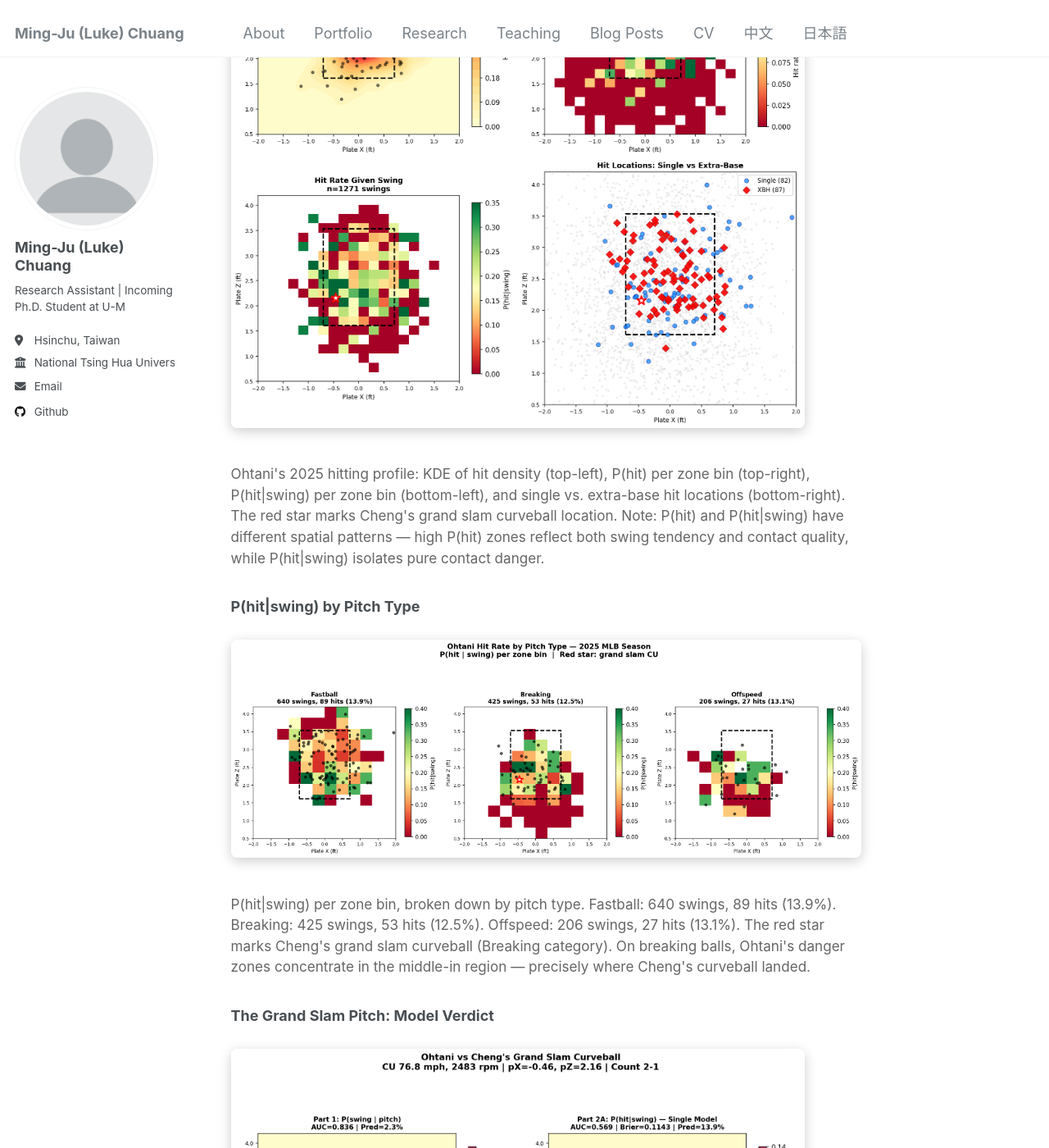
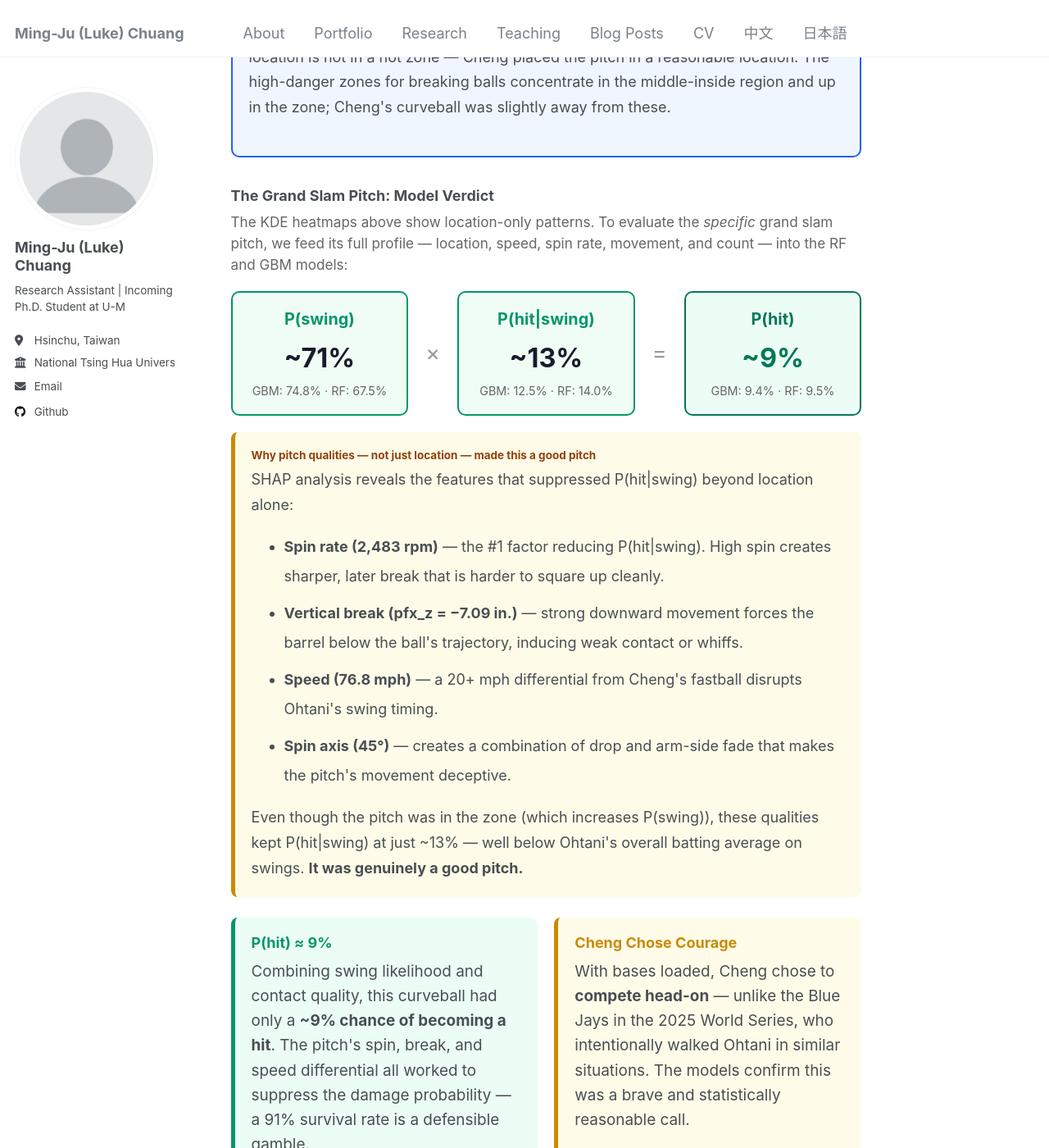
Before and after one commit to LukeChuang890212/LukeChuang890212.github.io, a Jekyll site: the page built from _portfolio/portfolio-98-baseball-jpn.md, in a window 1280 px wide and 1400 px high, scrolled down 5288 px. Shown: the whole window at 82% size. Built offline with Jekyll 4.4.1, drawn with Linux system fonts in a browser that asks for light colours; some of the changed text lies outside the part shown.

Commit message:
Replace separate heatmaps with unified KDE decomposition in Japan analysis
- Replace 4 figures (swing heatmap, hit heatmap, hit-by-type, logistic
  model verdict) with single ohtani_kde_heatmap.png showing P(swing),
  P(hit|swing), P(hit) by pitch type in one 4x3 grid
- Report specific RF/GBM predictions: P(swing)~71%, P(hit|swing)~13%,
  P(hit)~9% for the grand slam curveball
- Add SHAP-informed explanation of why pitch qualities (spin rate 2483rpm,
  vertical break -7.09in, speed differential, spin axis) suppressed hit
  probability beyond location alone
- Update conclusions and closing to use P(hit)~9% consistently

Co-Authored-By: Claude Opus 4.6 <noreply@anthropic.com>

```diff
--- a/_portfolio/portfolio-98-baseball-jpn.md
+++ b/_portfolio/portfolio-98-baseball-jpn.md
@@ -85,36 +85,61 @@ collection: portfolio
   </div>
 </div>
 
-### Ohtani's Swing Tendency: P(swing) (2025 MLB Season)
+### Ohtani's Hitting Profile: P(swing), P(hit|swing), P(hit) (2025 MLB Season)
 
-<img src="/images/jpn_ohtani_swing_heatmap.png" alt="Ohtani Swing Heatmap 2025" style="width: 100%; max-width: 800px; border-radius: 8px; box-shadow: 0 4px 15px rgba(0,0,0,0.2); margin: 20px 0;">
+<img src="/images/jpn_ohtani_kde_heatmap.png" alt="Ohtani KDE Heatmaps — P(swing), P(hit|swing), P(hit) by Pitch Type" style="width: 100%; max-width: 900px; border-radius: 8px; box-shadow: 0 4px 15px rgba(0,0,0,0.2); margin: 20px 0;">
 
-<p style="color: #666; font-size: 0.95em;">P(swing) per zone bin from Ohtani's 2025 season (2,831 pitches, 1,271 swings = 44.9% overall). Top-left: overall swing rate. Top-right/bottom: breakdown by Fastball, Breaking, and Offspeed. The red star marks Cheng's grand slam curveball location. Ohtani swings aggressively at pitches in the heart of the zone (~80%+), especially on breaking balls over the inner half.</p>
+<p style="color: #666; font-size: 0.95em;">Kernel-smoothed rate estimates from Ohtani's 2025 MLB season. Each row is a pitch category (Overall, Fastball, Breaking, Offspeed); each column is a probability component. <strong>Left: P(swing)</strong> — where Ohtani offers. <strong>Middle: P(hit|swing)</strong> — where contact is dangerous. <strong>Right: P(hit) = P(swing) × P(hit|swing)</strong> — the combined danger. The red star marks Cheng's grand slam curveball (pX=−0.46, pZ=2.16).</p>
 
-### Ohtani's Contact Quality: P(hit|swing) (2025 MLB Season)
-
-<img src="/images/jpn_ohtani_hit_heatmap.png" alt="Ohtani Hit Heatmap 2025" style="width: 100%; max-width: 700px; border-radius: 8px; box-shadow: 0 4px 15px rgba(0,0,0,0.2); margin: 20px 0;">
-
-<p style="color: #666; font-size: 0.95em;">Ohtani's 2025 hitting profile: KDE of hit density (top-left), P(hit) per zone bin (top-right), P(hit|swing) per zone bin (bottom-left), and single vs. extra-base hit locations (bottom-right). The red star marks Cheng's grand slam curveball location. Note: P(hit) and P(hit|swing) have different spatial patterns — high P(hit) zones reflect both swing tendency and contact quality, while P(hit|swing) isolates pure contact danger.</p>
-
-### P(hit|swing) by Pitch Type
-
-<img src="/images/jpn_ohtani_hit_heatmap_by_type.png" alt="Ohtani P(hit|swing) by Pitch Type 2025" style="width: 100%; max-width: 900px; border-radius: 8px; box-shadow: 0 4px 15px rgba(0,0,0,0.2); margin: 20px 0;">
-
-<p style="color: #666; font-size: 0.95em;">P(hit|swing) per zone bin, broken down by pitch type. Fastball: 640 swings, 89 hits (13.9%). Breaking: 425 swings, 53 hits (12.5%). Offspeed: 206 swings, 27 hits (13.1%). The red star marks Cheng's grand slam curveball (Breaking category). On breaking balls, Ohtani's danger zones concentrate in the middle-in region — precisely where Cheng's curveball landed.</p>
+<div style="background: #eff6ff; border: 2px solid #2563eb; padding: 20px; border-radius: 10px; margin: 20px 0;">
+  <h4 style="color: #1e3a5f; margin-top: 0;">What the KDE tells us about Cheng's curveball location</h4>
+  <p style="line-height: 1.7;">Looking at the <strong>Breaking ball row</strong> (3rd row), the grand slam curveball landed in a zone with <strong>moderate P(swing)</strong> and <strong>relatively low P(hit|swing)</strong>. The combined P(hit) at this location is not in a hot zone — Cheng placed the pitch in a reasonable location. The high-danger zones for breaking balls concentrate in the middle-inside region and up in the zone; Cheng's curveball was slightly away from these.</p>
+</div>
 
 ### The Grand Slam Pitch: Model Verdict
 
-<img src="/images/jpn_ohtani_hit_model.png" alt="Ohtani Grand Slam Model Analysis" style="width: 100%; max-width: 700px; border-radius: 8px; box-shadow: 0 4px 15px rgba(0,0,0,0.2); margin: 20px 0;">
+<p style="color: #666; font-size: 0.95em; margin-bottom: 5px;">The KDE heatmaps above show location-only patterns. To evaluate the <em>specific</em> grand slam pitch, we feed its full profile — location, speed, spin rate, movement, and count — into the RF and GBM models:</p>
+
+<div style="display: flex; flex-wrap: wrap; gap: 15px; margin: 20px 0;">
+  <div style="flex: 1; min-width: 180px; background: #f0fdf4; border: 2px solid #059669; padding: 18px; border-radius: 10px; text-align: center;">
+    <p style="color: #059669; font-weight: bold; font-size: 1.1em; margin: 0;">P(swing)</p>
+    <p style="font-size: 1.8em; font-weight: bold; margin: 8px 0 4px; color: #1a1a2e;">~71%</p>
+    <p style="font-size: 0.8em; color: #666; margin: 0;">GBM: 74.8% · RF: 67.5%</p>
+  </div>
+  <div style="flex: 0 0 30px; display: flex; align-items: center; justify-content: center; font-size: 1.5em; color: #999;">×</div>
+  <div style="flex: 1; min-width: 180px; background: #f0fdf4; border: 2px solid #059669; padding: 18px; border-radius: 10px; text-align: center;">
+    <p style="color: #059669; font-weight: bold; font-size: 1.1em; margin: 0;">P(hit|swing)</p>
+    <p style="font-size: 1.8em; font-weight: bold; margin: 8px 0 4px; color: #1a1a2e;">~13%</p>
+    <p style="font-size: 0.8em; color: #666; margin: 0;">GBM: 12.5% · RF: 14.0%</p>
+  </div>
+  <div style="flex: 0 0 30px; display: flex; align-items: center; justify-content: center; font-size: 1.5em; color: #999;">=</div>
+  <div style="flex: 1; min-width: 180px; background: #ecfdf5; border: 2px solid #047857; padding: 18px; border-radius: 10px; text-align: center;">
+    <p style="color: #047857; font-weight: bold; font-size: 1.1em; margin: 0;">P(hit)</p>
+    <p style="font-size: 1.8em; font-weight: bold; margin: 8px 0 4px; color: #047857;">~9%</p>
+    <p style="font-size: 0.8em; color: #666; margin: 0;">GBM: 9.4% · RF: 9.5%</p>
+  </div>
+</div>
+
+<div style="background: #fefce8; border-left: 5px solid #ca8a04; padding: 20px; border-radius: 8px; margin: 20px 0;">
+  <h4 style="color: #92400e; margin-top: 0;">Why pitch qualities — not just location — made this a good pitch</h4>
+  <p style="line-height: 1.7; margin-bottom: 12px;">SHAP analysis reveals the features that suppressed P(hit|swing) beyond location alone:</p>
+  <ul style="line-height: 2;">
+    <li><strong>Spin rate (2,483 rpm)</strong> — the #1 factor reducing P(hit|swing). High spin creates sharper, later break that is harder to square up cleanly.</li>
+    <li><strong>Vertical break (pfx_z = −7.09 in.)</strong> — strong downward movement forces the barrel below the ball's trajectory, inducing weak contact or whiffs.</li>
+    <li><strong>Speed (76.8 mph)</strong> — a 20+ mph differential from Cheng's fastball disrupts Ohtani's swing timing.</li>
+    <li><strong>Spin axis (45°)</strong> — creates a combination of drop and arm-side fade that makes the pitch's movement deceptive.</li>
+  </ul>
+  <p style="line-height: 1.7; margin-bottom: 0;">Even though the pitch was in the zone (which increases P(swing)), these qualities kept P(hit|swing) at just ~13% — well below Ohtani's overall batting average on swings. <strong>It was genuinely a good pitch.</strong></p>
+</div>
 
 <div style="display: flex; flex-wrap: wrap; gap: 20px; margin: 25px 0;">
   <div style="flex: 1; min-width: 250px; background: #ecfdf5; border-left: 5px solid #059669; padding: 20px; border-radius: 8px;">
-    <h3 style="color: #059669; margin-top: 0;">P(hit|swing) = 13.2%</h3>
-    <p style="font-size: 1.05em; line-height: 1.6;">The curveball Cheng threw (76.8 mph, 2483 rpm, at pX=-0.46, pZ=2.16) had a <strong>predicted P(hit|swing) of only ~13%</strong> based on the RF/GBM ensemble. Given that Ohtani swings, the contact-to-hit probability was low — it was not a bad pitch by the numbers.</p>
+    <h3 style="color: #059669; margin-top: 0;">P(hit) ≈ 9%</h3>
+    <p style="font-size: 1.05em; line-height: 1.6;">Combining swing likelihood and contact quality, this curveball had only a <strong>~9% chance of becoming a hit</strong>. The pitch's spin, break, and speed differential all worked to suppress the damage probability — a 91% survival rate is a defensible gamble.</p>
   </div>
   <div style="flex: 1; min-width: 250px; background: #fefce8; border-left: 5px solid #ca8a04; padding: 20px; border-radius: 8px;">
     <h3 style="color: #ca8a04; margin-top: 0;">Cheng Chose Courage</h3>
-    <p style="font-size: 1.05em; line-height: 1.6;">With bases loaded and first base open (if he walked Ohtani), Cheng chose to <strong>compete head-on</strong> — unlike the Blue Jays in the 2025 World Series, who intentionally walked Ohtani in similar situations. This was a brave call.</p>
+    <p style="font-size: 1.05em; line-height: 1.6;">With bases loaded, Cheng chose to <strong>compete head-on</strong> — unlike the Blue Jays in the 2025 World Series, who intentionally walked Ohtani in similar situations. The models confirm this was a brave and statistically reasonable call.</p>
   </div>
 </div>
 
@@ -122,7 +147,7 @@ collection: portfolio
 
 <img src="/images/jpn_ohtani_shap.png" alt="SHAP Analysis for Ohtani Hit Model" style="width: 100%; max-width: 800px; border-radius: 8px; box-shadow: 0 4px 15px rgba(0,0,0,0.2); margin: 20px 0;">
 
-<p style="color: #666; font-size: 0.95em;">SHAP summary (top-left), individual breakdown for the grand slam pitch (top-right), and dependence plots for vertical location and speed (bottom). The SHAP breakdown for the grand slam curveball shows a predicted P(hit|swing) of 12.5% (RF model alone; the RF/GBM ensemble average is 13.2%). Spin rate and being in-zone pushed it slightly higher, but location and vertical break kept it suppressed.</p>
+<p style="color: #666; font-size: 0.95em;">SHAP summary (top-left), individual breakdown for the grand slam pitch (top-right), and dependence plots for vertical location and speed (bottom). The SHAP breakdown for the grand slam curveball shows P(hit|swing) = 12.5% (GBM). The dominant protective factor was spin rate (2,483 rpm), which alone contributed the largest negative SHAP value. Being in-zone pushed P(hit|swing) slightly higher, but spin, vertical break, and speed differential kept it well below Ohtani's average.</p>
 
 ### Optimal Pitching Strategy: Decomposing P(hit)
 
@@ -137,7 +162,7 @@ collection: portfolio
     <div><span style="font-size: 1.6em; font-weight: bold; color: #7fecb3;">Fastball</span><br><span style="color: #aaa;">Low & away — P(hit) = 3.6%</span></div>
     <div><span style="font-size: 1.6em; font-weight: bold; color: #fca5a5;">Curveball</span><br><span style="color: #aaa;">Cheng's choice — P(hit) = 4.8%*</span></div>
   </div>
-  <p style="color: #888; font-size: 0.85em; margin-top: 15px;">*Optimal curveball location. P(hit) = P(swing) × P(hit|swing) accounts for both swing likelihood and contact quality. Cheng's actual curveball had P(hit|swing) = 13.2% but was thrown in a high-swing-probability zone. A low-and-away fastball or low-inside changeup would have been the statistically safest options.</p>
+  <p style="color: #888; font-size: 0.85em; margin-top: 15px;">*Optimal curveball location. P(hit) = P(swing) × P(hit|swing) accounts for both swing likelihood and contact quality. Cheng's actual curveball had P(hit) ≈ 9% — already low, but optimal locations could push it even lower. A low-and-away fastball or low-inside changeup would have been the statistically safest options.</p>
 </div>
 
 ---
@@ -147,12 +172,12 @@ collection: portfolio
 <div style="background: #f8fafc; border: 2px solid #334155; padding: 25px; border-radius: 10px; margin: 20px 0;">
   <ol style="line-height: 2; font-size: 1.05em;">
     <li><strong>Cheng's count control was the real problem</strong> — he repeatedly fell behind batters, loading the bases before Ohtani's at-bat. The meltdown was set up by a pattern, not a single pitch.</li>
-    <li><strong>The grand slam pitch was not a bad pitch</strong> — at P(hit|swing) = 13.2%, the curveball had low contact danger. Cheng showed courage competing against Ohtani rather than issuing an intentional walk.</li>
+    <li><strong>The grand slam pitch was not a bad pitch</strong> — with P(swing) ≈ 71%, P(hit|swing) ≈ 13%, and P(hit) ≈ 9%, the curveball had low overall danger. Its high spin rate (2,483 rpm), strong vertical break (−7.09 in.), and speed differential all suppressed hit probability. Cheng showed courage competing against Ohtani rather than issuing an intentional walk.</li>
     <li><strong>There was room for improvement</strong> — the models suggest a low-and-away fastball (P(hit) = 3.6%) or low-inside changeup (P(hit) = 4.1%) would have minimized the combined P(swing) × P(hit|swing) danger better than the curveball location Cheng chose.</li>
     <li><strong>The damage continued after Cheng</strong> — Hu and Sha combined for 5 more ER, proving this was a team-wide defensive collapse, not one pitcher's failure.</li>
   </ol>
 </div>
 
 <div style="background: #f8f9fa; border: 1px solid #dee2e6; padding: 20px; border-radius: 8px; margin-top: 25px; font-style: italic; color: #555;">
-  Baseball is a game of probabilities. A pitch with 13% P(hit|swing) becomes a grand slam, and a narrative is born. But the data tells a more nuanced story — one of systemic count management issues, a courageous pitching decision, and the cruel randomness that makes this sport beautiful.
+  Baseball is a game of probabilities. A pitch with 9% P(hit) — suppressed by elite spin, sharp break, and a 20 mph speed differential — becomes a grand slam, and a narrative is born. But the data tells a more nuanced story — one of systemic count management issues, a courageous pitching decision, and the cruel randomness that makes this sport beautiful.
 </div>
```
Also changed, not shown: images/jpn_ohtani_kde_heatmap.png (added).
